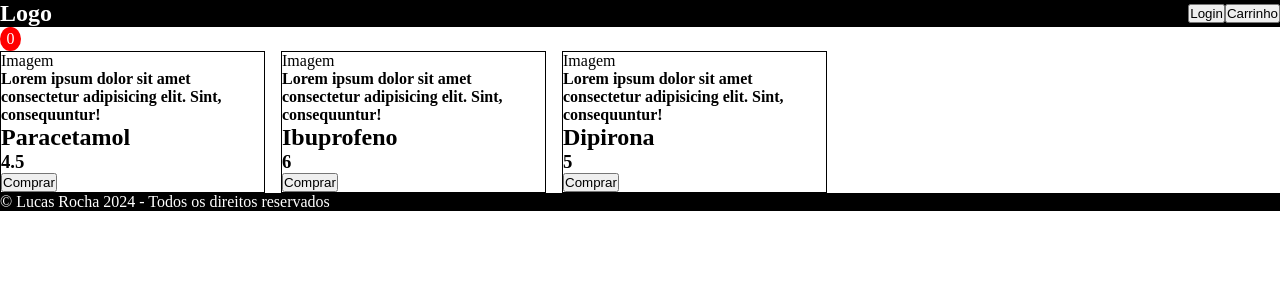
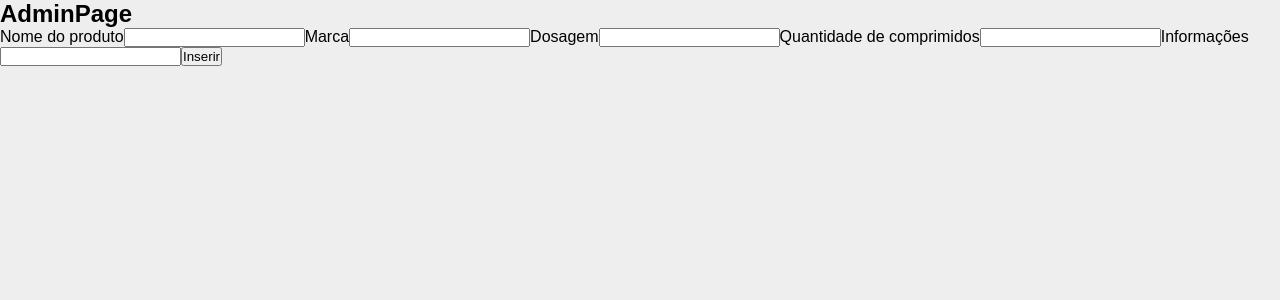
Before and after one commit to lucasrochabz/rocha-farma, a React (Vite) app: page / in a window 1280 px wide. Shown: the top 300 px of the page. Built offline with nearby package versions, Linux system fonts and the light colour scheme.

Commit message:
Add nova página de Admin

```diff
--- a/src/App.css
+++ b/src/App.css
@@ -3,3 +3,8 @@
   padding: 0;
   box-sizing: border-box;
 }
+
+body {
+  background-color: #eee;
+  font-family: Arial, Helvetica, sans-serif;
+}
--- a/src/components/Footer/Footer.css
+++ b/src/components/Footer/Footer.css
@@ -1,4 +1,6 @@
 .footer {
   background-color: #000;
   color: #fff;
+  padding: 1rem;
+  text-align: center;
 }
--- a/src/components/Header/Header.css
+++ b/src/components/Header/Header.css
@@ -1,8 +1,18 @@
-.header {
+.header-bg {
   background-color: #000;
   color: #fff;
+  padding: 1rem;
+}
+
+.header {
+  max-width: 1200px;
+  margin: 0 auto;
   display: flex;
   align-items: center;
   justify-content: space-between;
+}
 
+.header-btns {
+  display: flex;
+  gap: 1rem;
 }
--- a/src/components/Header/Header.jsx
+++ b/src/components/Header/Header.jsx
@@ -11,11 +11,13 @@ export const Header = () => {
 
   return (
     <>
-      <header className="header">
-        <h2>Logo</h2>
-        <div>
-          <button onClick={handleLogin}>Login</button>
-          <button onClick={HandleCarrinho}>Carrinho</button>
+      <header className="header-bg">
+        <div className="header">
+          <h2>Logo</h2>
+          <div className="header-btns">
+            <button onClick={handleLogin}>Login</button>
+            <button onClick={HandleCarrinho}>Carrinho</button>
+          </div>
         </div>
       </header>
     </>
--- a/src/components/ProductCard/ProductCard.jsx
+++ b/src/components/ProductCard/ProductCard.jsx
@@ -5,7 +5,7 @@ export const ProductCard = ({ remedio, handleComprar }) => {
     <>
       <div className="product-card">
         <p>Imagem</p>
-        <h4>{remedio.description}</h4>
+        <h4>{remedio.info}</h4>
         <h2>{remedio.name}</h2>
         <h3>{remedio.price}</h3>
         <button onClick={handleComprar}>Comprar</button>
--- a/src/components/ProductList/ProductList.css
+++ b/src/components/ProductList/ProductList.css
@@ -9,5 +9,6 @@
 .product-list {
   display: flex;
   flex-wrap: wrap;
+  justify-content: center;
   gap: 1rem;
 }
--- a/src/components/ProductList/ProductList.jsx
+++ b/src/components/ProductList/ProductList.jsx
@@ -16,31 +16,28 @@ export const ProductList = () => {
       name: 'Paracetamol',
       price: 4.5,
       quantity: 10,
-      description:
-        'Lorem ipsum dolor sit amet consectetur adipisicing elit. Sint, consequuntur!',
+      info: 'Paracetamol 750mg 20 Comprimidos',
     },
     {
       id: '2',
       name: 'Ibuprofeno',
       price: 6,
       quantity: 20,
-      description:
-        'Lorem ipsum dolor sit amet consectetur adipisicing elit. Sint, consequuntur!',
+      info: 'Lorem ipsum dolor sit amet consectetur adipisicing elit. Sint, consequuntur!',
     },
     {
       id: '18d4',
       name: 'Dipirona',
       price: 5,
       quantity: 8,
-      description:
-        'Lorem ipsum dolor sit amet consectetur adipisicing elit. Sint, consequuntur!',
+      info: 'Lorem ipsum dolor sit amet consectetur adipisicing elit. Sint, consequuntur!',
     },
   ];
 
   return (
     <>
       <span className="carrinho-span">{item}</span>
-      <div className="product-list">
+      <section className="product-list">
         {remedios.map((remedio, index) => (
           <ProductCard
             key={index}
@@ -48,7 +45,7 @@ export const ProductList = () => {
             handleComprar={handleComprar}
           />
         ))}
-      </div>
+      </section>
     </>
   );
 };
--- a/src/main.jsx
+++ b/src/main.jsx
@@ -1,9 +1,10 @@
 import React from 'react';
 import ReactDOM from 'react-dom/client';
 import { App } from './App.jsx';
+import { AdminPage } from './pages/AdminPage.jsx';
 
 ReactDOM.createRoot(document.getElementById('root')).render(
   <React.StrictMode>
-    <App />
+    <AdminPage />
   </React.StrictMode>,
 );
--- /dev/null
+++ b/src/pages/AdminPage.jsx
@@ -0,0 +1,79 @@
+import { useState } from 'react';
+import './AdminPage.css';
+
+export const AdminPage = () => {
+  const [remedyData, setRemedyData] = useState({
+    name: '',
+    brand: '',
+    dosage: '',
+    amount: '',
+    info: '',
+  });
+
+  const handleChange = (event) => {
+    const { name, value } = event.target;
+    setRemedyData((prevData) => ({
+      ...prevData,
+      [name]: value,
+    }));
+  };
+
+  const handleInserir = (event) => {
+    event.preventDefault();
+    console.log(remedyData);
+  };
+
+  return (
+    <>
+      <h2>AdminPage</h2>
+      <form onSubmit={handleInserir}>
+        <label htmlFor="name">Nome do produto</label>
+        <input
+          type="text"
+          id="name"
+          name="name"
+          value={remedyData.name}
+          onChange={handleChange}
+        />
+
+        <label htmlFor="brand">Marca</label>
+        <input
+          type="text"
+          id="brand"
+          name="brand"
+          value={remedyData.brand}
+          onChange={handleChange}
+        />
+
+        <label htmlFor="dosage">Dosagem</label>
+        <input
+          type="text"
+          id="dosage"
+          name="dosage"
+          value={remedyData.dosage}
+          onChange={handleChange}
+        />
+
+        <label htmlFor="amount">Quantidade de comprimidos</label>
+        <input
+          type="number"
+          id="amount"
+          name="amount"
+          value={remedyData.amount}
+          onChange={handleChange}
+        />
+
+        <label htmlFor="info">Informações</label>
+        <input
+          type="text"
+          id="info"
+          name="info"
+          value={remedyData.info}
+          onChange={handleChange}
+        />
+
+        <button type="submit">Inserir</button>
+      </form>
+    </>
+  );
+};
```
Also changed, not shown: src/pages/AdminPage.css (added).
